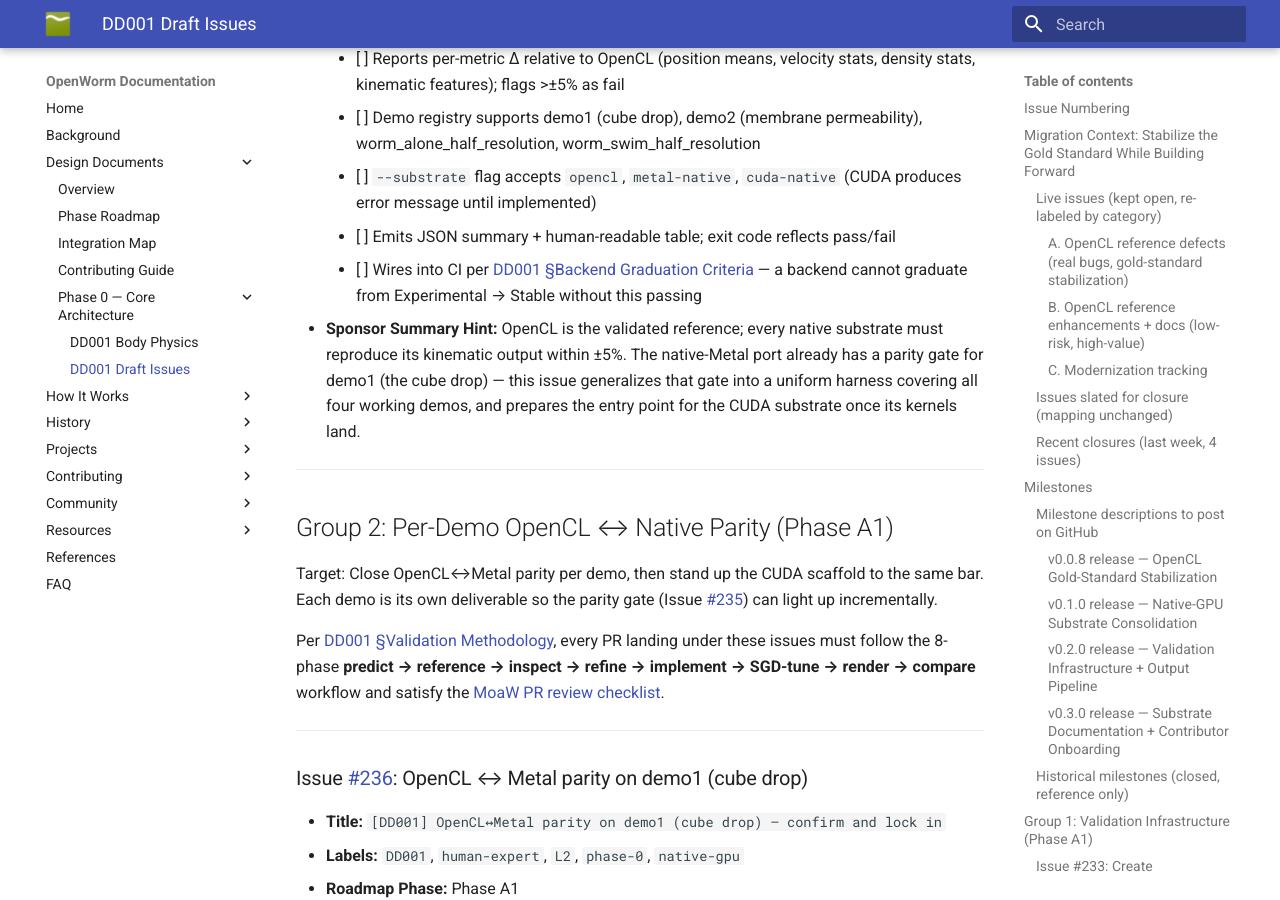
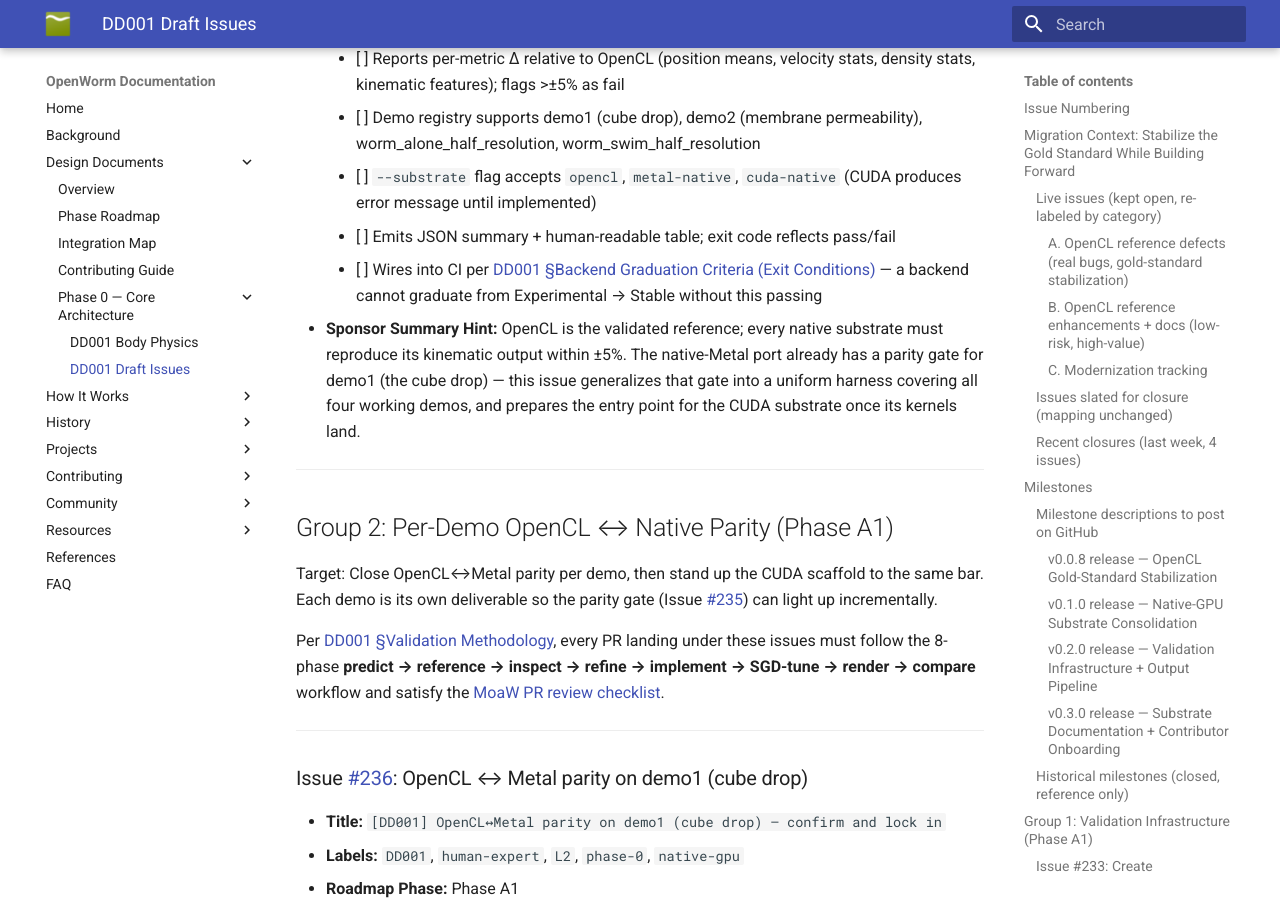
Before and after one commit to openworm/openworm_docs, an MkDocs documentation site: the page built from docs/design_documents/DD001_draft_issues.md, in a window 1280 px wide and 900 px high, scrolled down 12084 px. Built offline with MkDocs 1.6.1 and Material for MkDocs 9.7.7, drawn with Linux system fonts in a browser that asks for light colours.

Commit message:
fix stale anchor after Backend Graduation Criteria section rename

```diff
--- a/docs/design_documents/DD001_draft_issues.md
+++ b/docs/design_documents/DD001_draft_issues.md
@@ -306,7 +306,7 @@
     - [ ] Demo registry supports demo1 (cube drop), demo2 (membrane permeability), worm_alone_half_resolution, worm_swim_half_resolution
     - [ ] `--substrate` flag accepts `opencl`, `metal-native`, `cuda-native` (CUDA produces error message until implemented)
     - [ ] Emits JSON summary + human-readable table; exit code reflects pass/fail
-    - [ ] Wires into CI per [DD001 §Backend Graduation Criteria](DD001_Body_Physics_Architecture.md#backend-graduation-criteria) — a backend cannot graduate from Experimental → Stable without this passing
+    - [ ] Wires into CI per [DD001 §Backend Graduation Criteria (Exit Conditions)](DD001_Body_Physics_Architecture.md#backend-graduation-criteria-exit-conditions) — a backend cannot graduate from Experimental → Stable without this passing
 - **Sponsor Summary Hint:** OpenCL is the validated reference; every native substrate must reproduce its kinematic output within ±5%. The native-Metal port already has a parity gate for demo1 (the cube drop) — this issue generalizes that gate into a uniform harness covering all four working demos, and prepares the entry point for the CUDA substrate once its kernels land.
 
 ---
```
